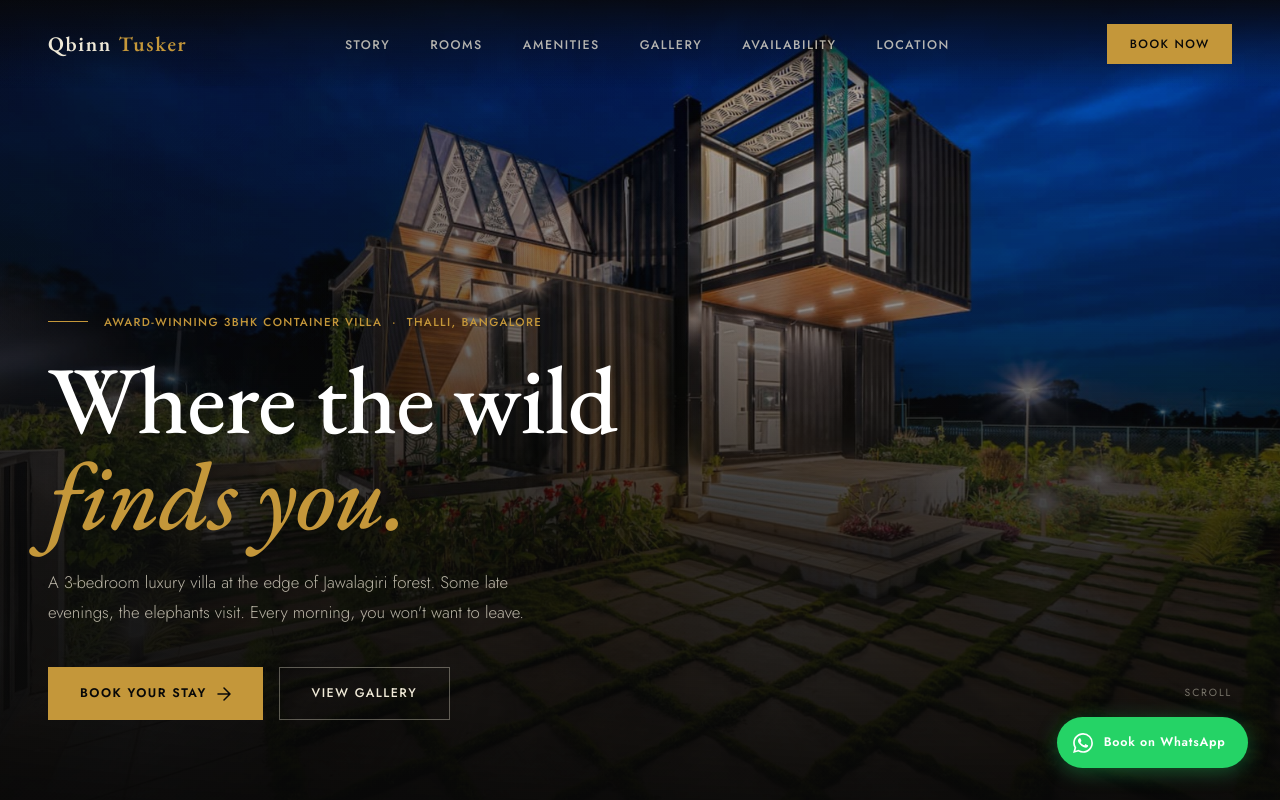
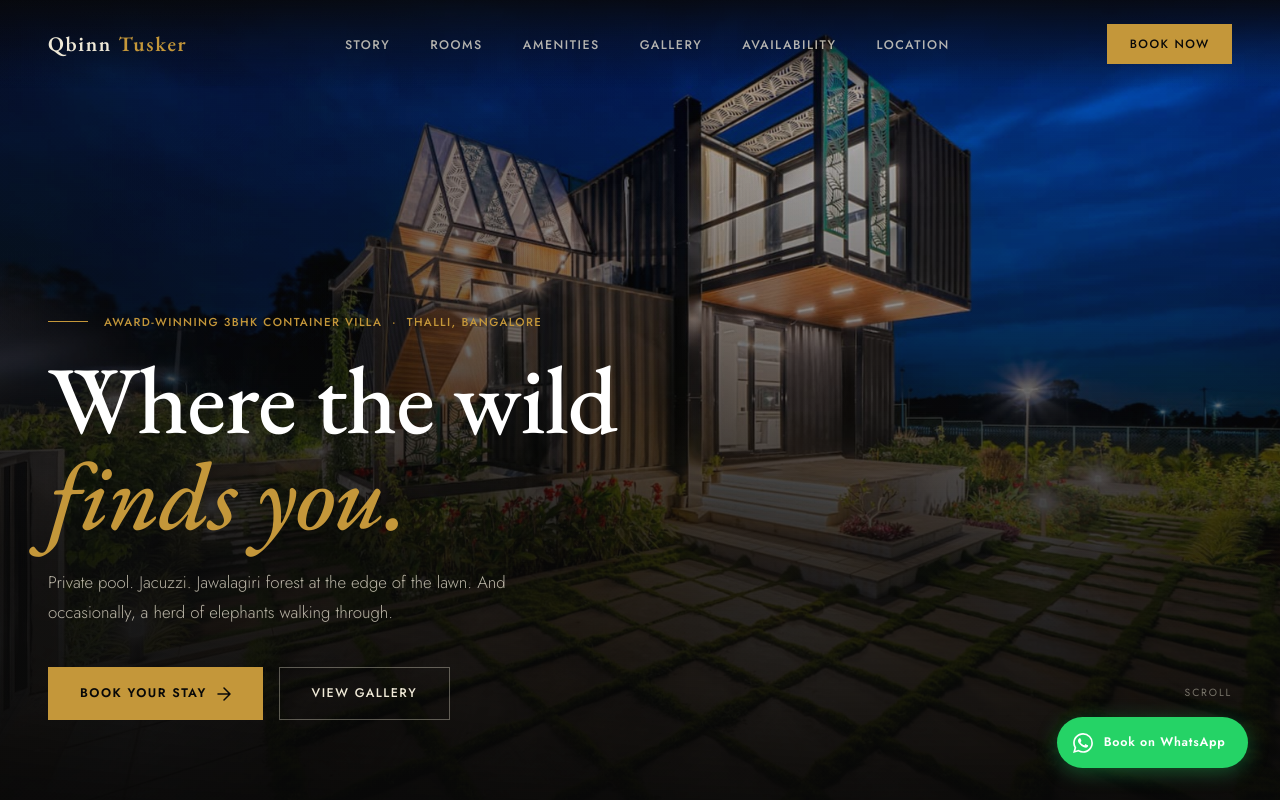
Before and after one commit to harrychandak007-web/qbinnresorts, a plain HTML site: page index.html in a window 1280 px wide. Shown: the top 800 px of the page. Drawn offline with nearby package versions, Linux system fonts and the light colour scheme; no server answers.

Commit message:
hero: rewrite sub-headline for stronger first impression

```diff
--- a/index.html
+++ b/index.html
@@ -73,7 +73,7 @@
       <div class="hero-eyebrow">Award-Winning 3BHK Container Villa &nbsp;·&nbsp; Thalli, Bangalore</div>
       <h1 class="hero-title">Where the wild<br><em>finds you.</em></h1>
       <p class="hero-sub">
-        A 3-bedroom luxury villa at the edge of Jawalagiri forest. Some late evenings, the elephants visit. Every morning, you won't want to leave.
+        Private pool. Jacuzzi. Jawalagiri forest at the edge of the lawn. And occasionally, a herd of elephants walking through.
       </p>
       <div class="hero-actions">
         <a href="https://wa.me/917676617129?text=Hi%2C%20I%27d%20like%20to%20enquire%20about%20a%20stay%20at%20Qbinn%20Tusker." class="btn-primary" target="_blank" rel="noopener">
```
